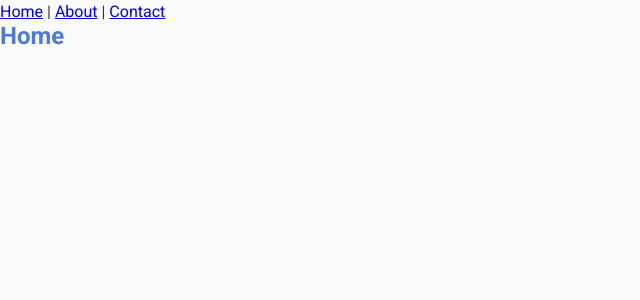
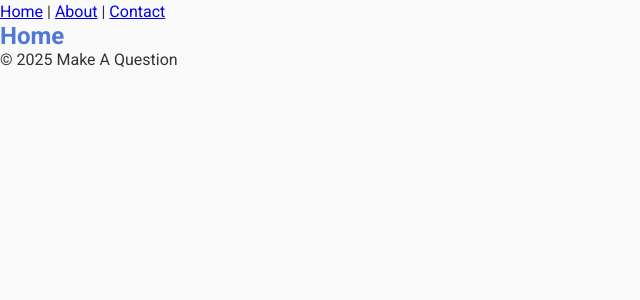
Before and after one commit to coffee-and-code-enterprise/make-a-question, a React (Vite) app: page / in a window 1280 px wide. Shown: the top 300 px of the page, without its empty margins (0-640 px from the left). Built offline with nearby package versions, Linux system fonts and the light colour scheme.

Commit message:
Começo do footer

```diff
--- a/src/App.jsx
+++ b/src/App.jsx
@@ -24,6 +24,9 @@ function App() {
       </Routes>
 
       {/* Footer ficará aqui */}
+      <footer>
+          <p>&copy; {new Date().getFullYear()} Make A Question</p>
+      </footer>
     </BrowserRouter>
   )
 }
```
